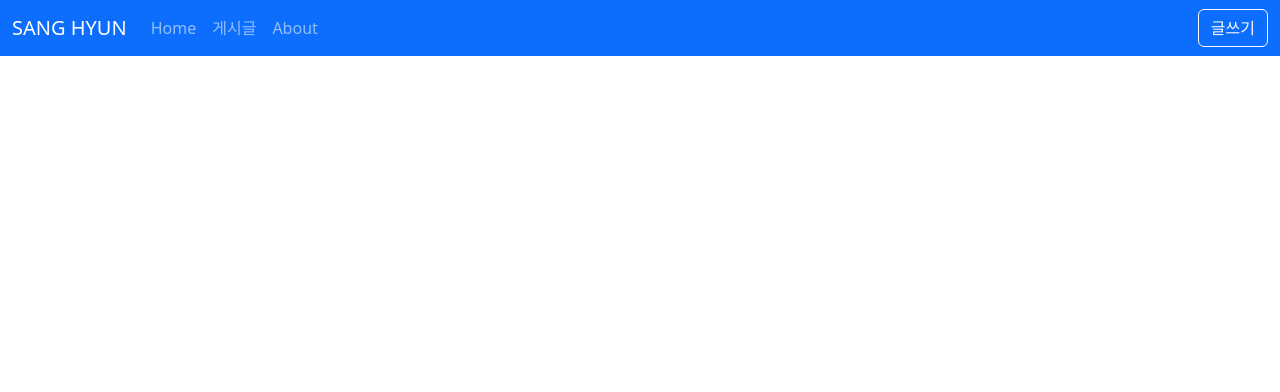
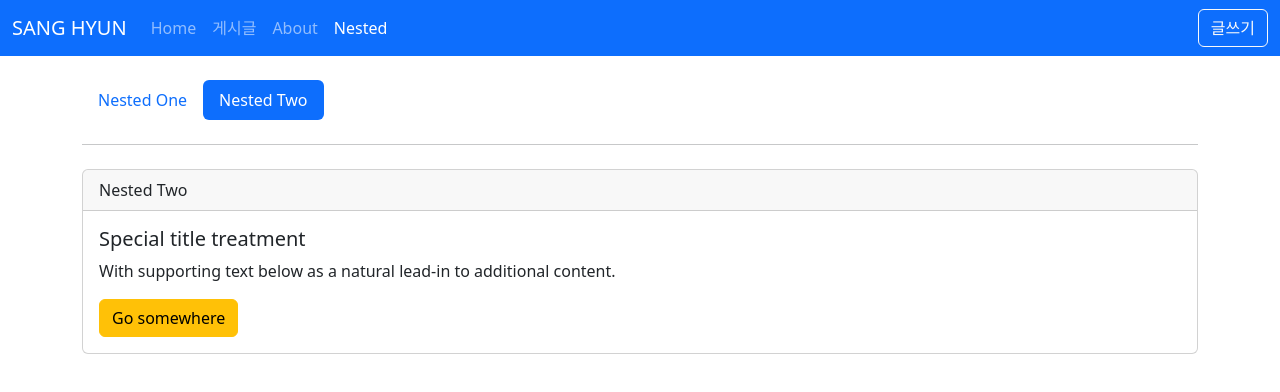
Before and after one commit to itdev4u/sanghyun, a Vue app: page /nested/two in a window 1280 px wide. Shown: the top 392 px of the page. Built offline with nearby package versions, Linux system fonts and the light colour scheme.

Commit message:
상현 수업

```diff
--- a/src/layouts/TheHeader.vue
+++ b/src/layouts/TheHeader.vue
@@ -17,6 +17,9 @@
             </li>
             <li class="nav-item">
               <RouterLink class="nav-link" active-class="active" to="/about">About</RouterLink>
+            </li>
+            <li class="nav-item">
+              <RouterLink class="nav-link" active-class="active" to="/nested">Nested</RouterLink>
             </li>
           </ul>
           <div class="d-flex" role="search">
--- a/src/router/index.js
+++ b/src/router/index.js
@@ -5,6 +5,11 @@
 import PostDetailView from '@/views/posts/PostDetailView.vue';
 import PostEditView from '@/views/posts/PostEditView.vue';
 import PostListView from '@/views/posts/PostListView.vue';
+import NotFoundView from '@/views/NotFoundView.vue';
+import NestedView from '@/views/nested/NestedView.vue';
+import NestedOneView from '@/views/nested/NestedOneView.vue';
+import NestedTwoView from '@/views/nested/NestedTwoView.vue';
+import NestedHomeView from '@/views/nested/NestedHomeView.vue';
 
 const routes = [
   {
@@ -35,6 +40,33 @@
     name: 'PostEdit',
     component: PostEditView
   },
+  {
+    path: '/:pathMatch(.*)*',
+    name: 'NotFound',
+    component: NotFoundView
+  },
+  {
+    path: '/nested',
+    name: 'Nested',
+    component: NestedView,
+    children: [
+      {
+        path: 'one',
+        name: 'NestedOne',
+        component: NestedOneView
+      },
+      {
+        path: 'two',
+        name: 'NestedTwo',
+        component: NestedTwoView
+      },
+      {
+        path: '',
+        name: 'NestedHome',
+        component: NestedHomeView
+      },
+    ]
+  },
 ];
 
 const router = createRouter({
--- /dev/null
+++ b/src/views/NotFoundView.vue
@@ -0,0 +1,21 @@
+<template>
+  <div class="text-center py-5">
+    <h2>Oops!</h2>
+    <h2>404 Not Found</h2>
+    <div class="text-center">요청한 페이지를 찾을 수 없습니다.</div>
+    {{ $route.params.pathMatch }}
+    <div class="mt-4">
+      <router-link to="/">
+        <button class="btn btn-primary">Home</button>
+      </router-link>
+    </div>
+  </div>
+</template>
+
+<script setup>
+
+</script>
+
+<style lang="scss" scoped>
+
+</style>
--- /dev/null
+++ b/src/views/nested/NestedHomeView.vue
@@ -0,0 +1,20 @@
+<template>
+  <div class="card">
+    <div class="card-header">
+      Nested Home
+    </div>
+    <div class="card-body">
+      <h5 class="card-title">Special title treatment</h5>
+      <p class="card-text">With supporting text below as a natural lead-in to additional content.</p>
+      <a href="#" class="btn btn-danger">Go somewhere</a>
+    </div>
+  </div>
+</template>
+
+<script setup>
+
+</script>
+
+<style lang="scss" scoped>
+
+</style>
--- /dev/null
+++ b/src/views/nested/NestedOneView.vue
@@ -0,0 +1,20 @@
+<template>
+  <div class="card">
+    <div class="card-header">
+      Nested One
+    </div>
+    <div class="card-body">
+      <h5 class="card-title">Special title treatment</h5>
+      <p class="card-text">With supporting text below as a natural lead-in to additional content.</p>
+      <a href="#" class="btn btn-danger">Go somewhere</a>
+    </div>
+  </div>
+</template>
+
+<script setup>
+
+</script>
+
+<style lang="scss" scoped>
+
+</style>
--- /dev/null
+++ b/src/views/nested/NestedTwoView.vue
@@ -0,0 +1,20 @@
+<template>
+<div class="card">
+  <div class="card-header">
+    Nested Two
+  </div>
+  <div class="card-body">
+    <h5 class="card-title">Special title treatment</h5>
+    <p class="card-text">With supporting text below as a natural lead-in to additional content.</p>
+    <a href="#" class="btn btn-warning">Go somewhere</a>
+  </div>
+</div>
+</template>
+
+<script setup>
+
+</script>
+
+<style lang="scss" scoped>
+
+</style>
--- /dev/null
+++ b/src/views/nested/NestedView.vue
@@ -0,0 +1,22 @@
+<template>
+  <div>
+    <ul class="nav nav-pills">
+      <li class="nav-item">
+        <router-link class="nav-link" active-class="active" :to="{ name: 'NestedOne', replace: true }">Nested One</router-link>
+      </li>
+      <li class="nav-item">
+        <router-link class="nav-link" active-class="active" to="/nested/two">Nested Two</router-link>
+      </li>
+    </ul>
+    <hr class="my-4" />
+    <router-view></router-view>
+  </div>
+</template>
+
+<script setup>
+
+</script>
+
+<style lang="scss" scoped>
+
+</style>
```
